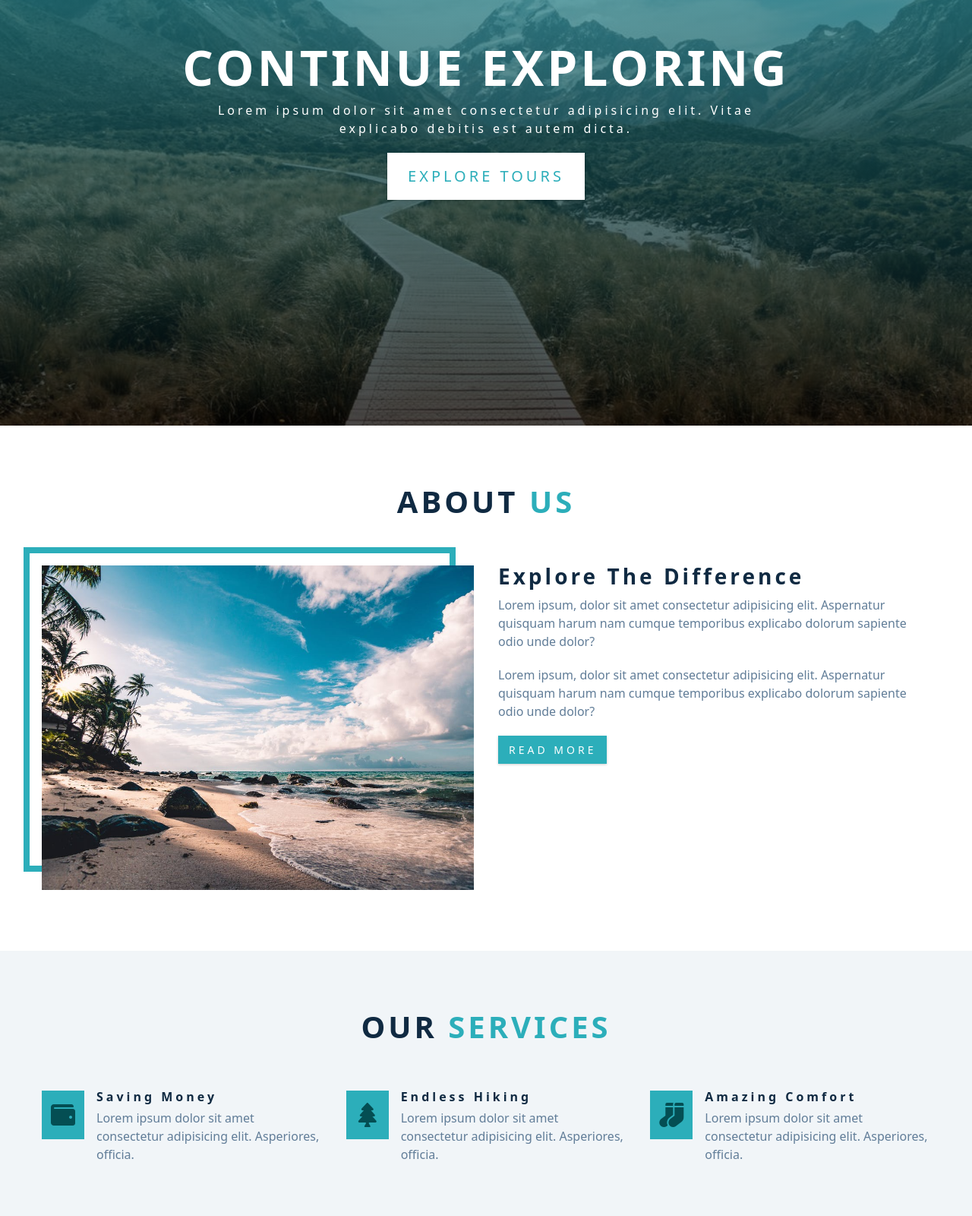
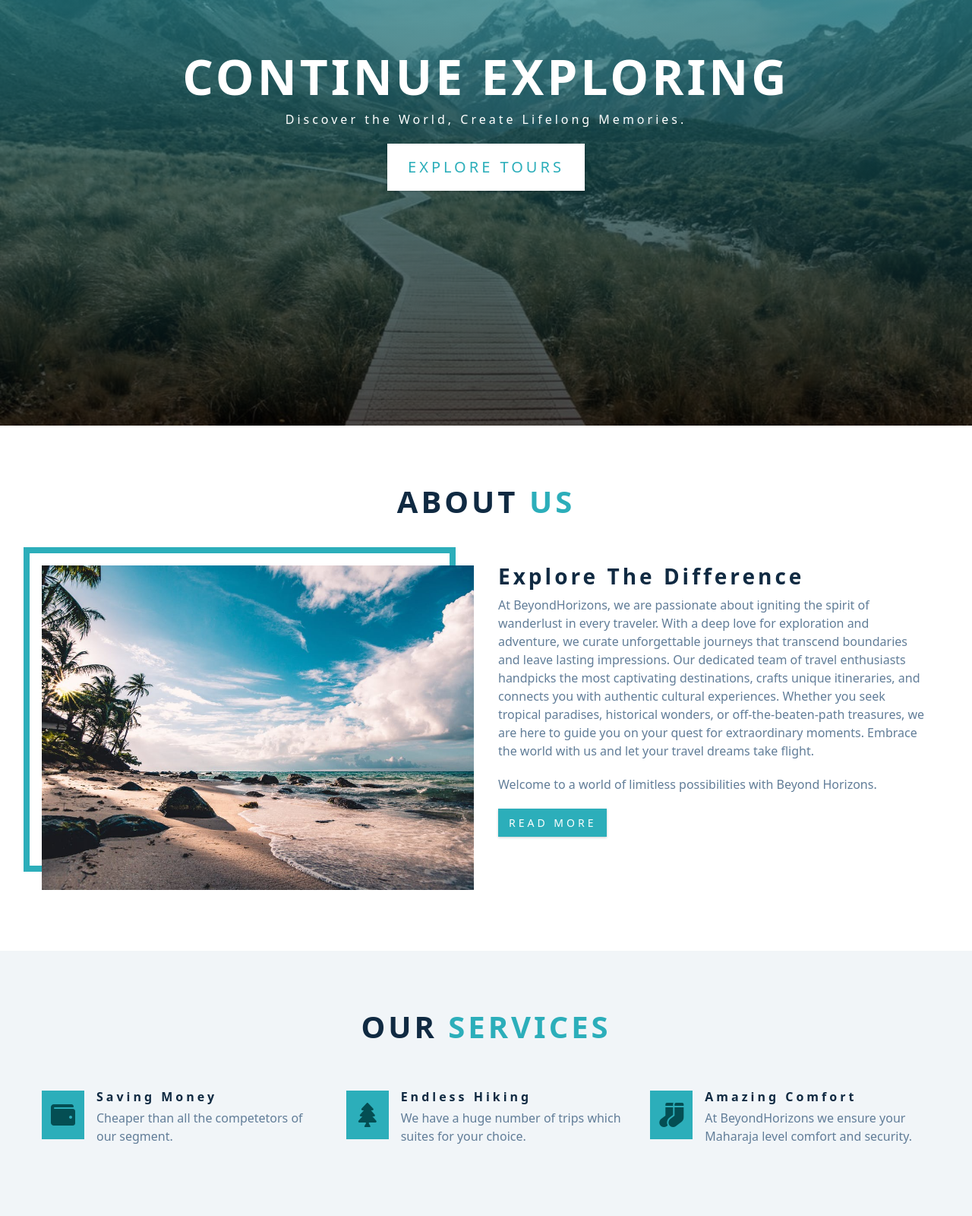
Before and after one commit to NiyamRai/BeyondHorizons, a plain HTML site: page index.html in a window 1280 px wide. Shown: the part 240-1840 px from the top of the page at 76% size. Drawn offline with Linux system fonts and the light colour scheme.

Commit message:
updated travel info

```diff
--- a/index.html
+++ b/index.html
@@ -70,10 +70,7 @@
     <section class="hero" id="home">
       <div class="hero-banner">
         <h1>continue exploring</h1>
-        <p>
-          Lorem ipsum dolor sit amet consectetur adipisicing elit. Vitae
-          explicabo debitis est autem dicta.
-        </p>
+        <p>Discover the World, Create Lifelong Memories.</p>
         <a href="#tours" class="btn hero-btn">explore tours</a>
       </div>
     </section>
@@ -94,14 +91,19 @@
         <article class="about-info">
           <h3>explore the difference</h3>
           <p>
-            Lorem ipsum, dolor sit amet consectetur adipisicing elit. Aspernatur
-            quisquam harum nam cumque temporibus explicabo dolorum sapiente odio
-            unde dolor?
+            At BeyondHorizons, we are passionate about igniting the spirit of
+            wanderlust in every traveler. With a deep love for exploration and
+            adventure, we curate unforgettable journeys that transcend
+            boundaries and leave lasting impressions. Our dedicated team of
+            travel enthusiasts handpicks the most captivating destinations,
+            crafts unique itineraries, and connects you with authentic cultural
+            experiences. Whether you seek tropical paradises, historical
+            wonders, or off-the-beaten-path treasures, we are here to guide you
+            on your quest for extraordinary moments. Embrace the world with us
+            and let your travel dreams take flight.
           </p>
           <p>
-            Lorem ipsum, dolor sit amet consectetur adipisicing elit. Aspernatur
-            quisquam harum nam cumque temporibus explicabo dolorum sapiente odio
-            unde dolor?
+            Welcome to a world of limitless possibilities with Beyond Horizons.
           </p>
           <a href="#" class="btn">read more</a>
         </article>
@@ -118,8 +120,7 @@
           <div class="service-info">
             <h4 class="service-title">saving money</h4>
             <p class="service-text">
-              Lorem ipsum dolor sit amet consectetur adipisicing elit.
-              Asperiores, officia.
+              Cheaper than all the competetors of our segment.
             </p>
           </div>
         </article>
@@ -129,8 +130,7 @@
           <div class="service-info">
             <h4 class="service-title">endless hiking</h4>
             <p class="service-text">
-              Lorem ipsum dolor sit amet consectetur adipisicing elit.
-              Asperiores, officia.
+              We have a huge number of trips which suites for your choice.
             </p>
           </div>
         </article>
@@ -140,8 +140,8 @@
           <div class="service-info">
             <h4 class="service-title">amazing comfort</h4>
             <p class="service-text">
-              Lorem ipsum dolor sit amet consectetur adipisicing elit.
-              Asperiores, officia.
+              At BeyondHorizons we ensure your Maharaja level comfort and
+              security.
             </p>
           </div>
         </article>
@@ -170,10 +170,10 @@
             </p>
             <div class="tour-footer">
               <p>
-                <span><i class="fas fa-map"></i></span> china
+                <span><i class="fas fa-map"></i></span> nepal
               </p>
               <p>6 days</p>
-              <p>from $2100</p>
+              <p>from Rs.21000</p>
             </div>
           </div>
         </article>
@@ -192,10 +192,10 @@
             </p>
             <div class="tour-footer">
               <p>
-                <span><i class="fas fa-map"></i></span> indonesia
+                <span><i class="fas fa-map"></i></span> india
               </p>
               <p>11 days</p>
-              <p>from $1400</p>
+              <p>from Rs.14000</p>
             </div>
           </div>
         </article>
@@ -206,7 +206,7 @@
             <p class="tour-date">september 15th, 2020</p>
           </div>
           <div class="tour-info">
-            <h4>explore hong kong</h4>
+            <h4>explore mumbai</h4>
             <p>
               Lorem ipsum dolor sit amet, consectetur adipisicing elit. Cumque
               vitae tempore voluptatum maxime reprehenderit eum quod
@@ -214,10 +214,10 @@
             </p>
             <div class="tour-footer">
               <p>
-                <span><i class="fas fa-map"></i></span> hong kong
+                <span><i class="fas fa-map"></i></span> mumbai
               </p>
               <p>8 days</p>
-              <p>from $5000</p>
+              <p>from Rs.50000</p>
             </div>
           </div>
         </article>
@@ -228,7 +228,7 @@
             <p class="tour-date">december 5th, 2019</p>
           </div>
           <div class="tour-info">
-            <h4>kenya highlights</h4>
+            <h4>Karnataka highlights</h4>
             <p>
               Lorem ipsum dolor sit amet, consectetur adipisicing elit. Cumque
               vitae tempore voluptatum maxime reprehenderit eum quod
@@ -236,10 +236,10 @@
             </p>
             <div class="tour-footer">
               <p>
-                <span><i class="fas fa-map"></i></span> kenya
+                <span><i class="fas fa-map"></i></span> karnataka
               </p>
               <p>20 days</p>
-              <p>from $3300</p>
+              <p>from Rs.33000</p>
             </div>
           </div>
         </article>
```
